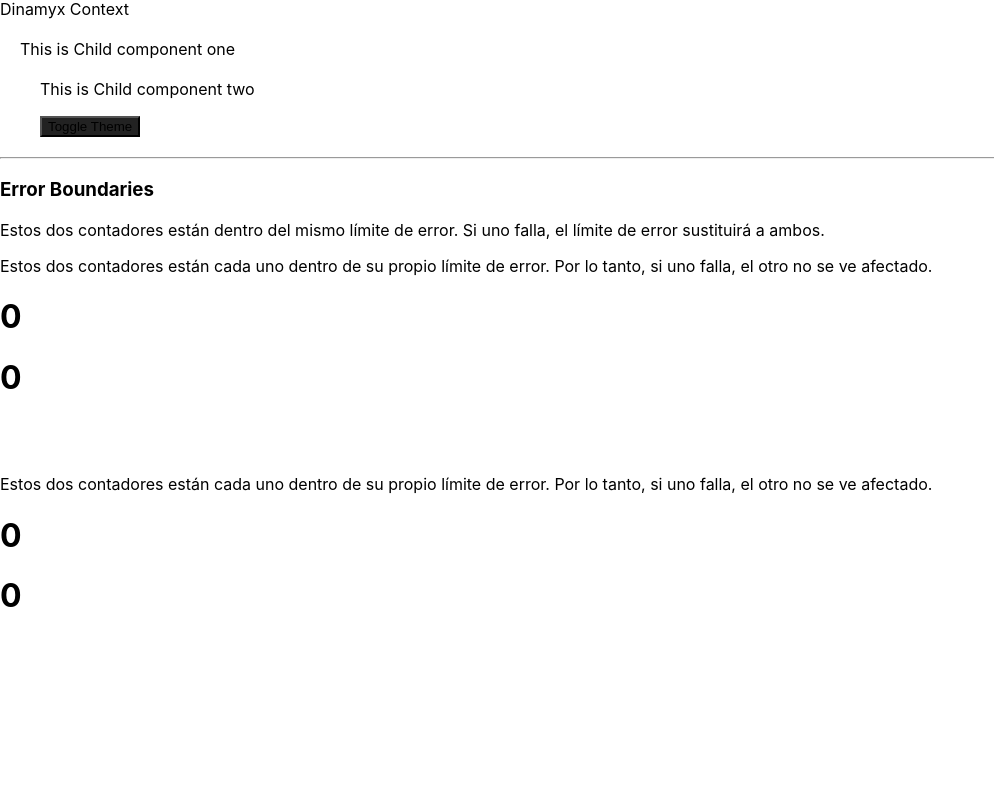
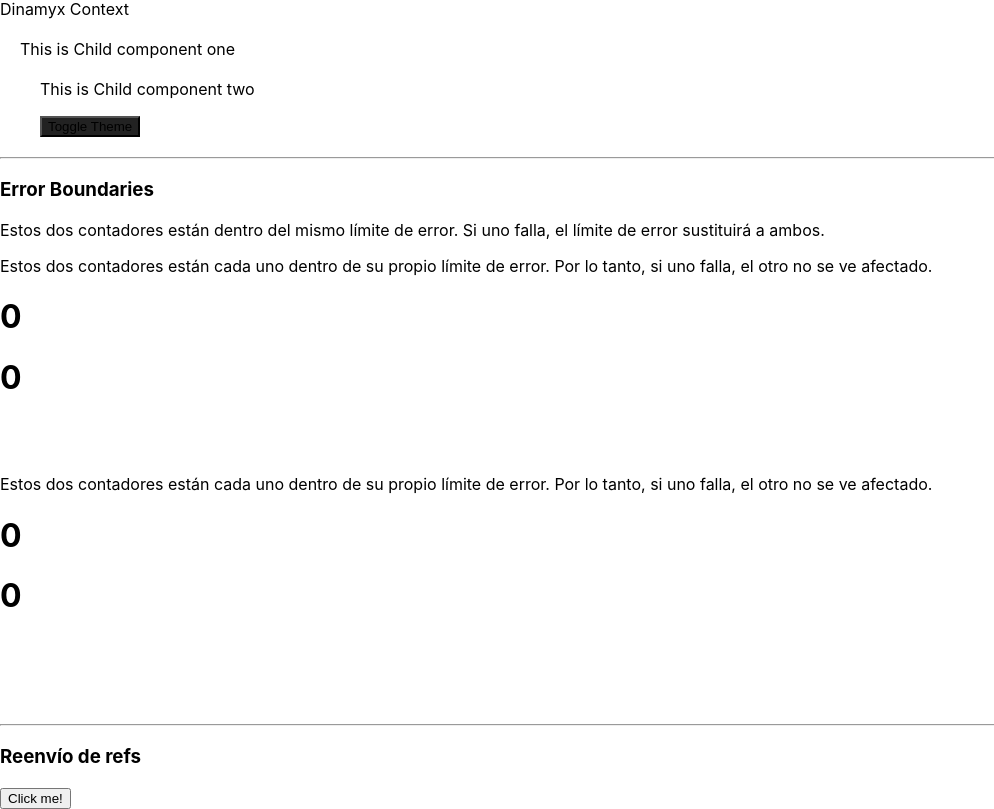
Before and after one commit to gibmyx/courseJs, a React (Create React App) app in the folder AdvanceGuides/advance-guide/: page / in a window 1280 px wide. Shown: the part 1242-2051 px from the top of the page, without its empty margins (0-994 px from the left). Before the commit the page ends 1958 px from the top, so only its background shows below. Built offline with nearby package versions, Linux system fonts and the light colour scheme.

Commit message:
feat: ref and foreard

```diff
--- /dev/null
+++ b/AdvanceGuides/advance-guide/src/components/Class07ForwardingRefs.tsx
@@ -0,0 +1,27 @@
+import React, {ForwardedRef, RefObject} from "react";
+const FancyButton = React.forwardRef(({children}: { children: string }, ref: ForwardedRef<HTMLButtonElement>) => {
+    const handleClick = () => {
+        console.log((ref as RefObject<HTMLButtonElement>).current)
+    }
+    return (
+        <button ref={ ref } className="FancyButton" onClick={ handleClick }>
+            { children }
+        </button>
+    );
+})
+
+
+function Class07ForwardingRefs() {
+
+    const ref = React.createRef<HTMLButtonElement>();
+
+    return (
+        <div>
+            <hr/>
+            <h3>Reenvío de refs</h3>
+            <FancyButton ref={ref}>Click me!</FancyButton>
+        </div>
+    )
+}
+
+export {Class07ForwardingRefs}
--- a/AdvanceGuides/advance-guide/src/index.tsx
+++ b/AdvanceGuides/advance-guide/src/index.tsx
@@ -8,19 +8,21 @@ import {Class03MouseAndPointerEvents} from "./components/Class03MouseAndPointerE
 import {Class04CodeSplitting} from "./components/Class04CodeSplitting";
 import {Class05Context} from "./components/Class05Context";
 import {Class06ErrorBoundaries} from "./components/Class06ErrorBoundaries";
+import {Class07ForwardingRefs} from "./components/Class07ForwardingRefs";
 import {items} from "./data/items";
 
 
 
 ReactDOM.render(
-    <Fragment>
+    <React.StrictMode>
         <Class01SemanticaHTML items={items}/>
         <Class02ControlDeFoco />
         <Class03MouseAndPointerEvents />
         <Class04CodeSplitting />
         <Class05Context />
         <Class06ErrorBoundaries />
-    </Fragment>,
+        <Class07ForwardingRefs />
+    </React.StrictMode>,
     document.getElementById('root')
 );
 /*
```
